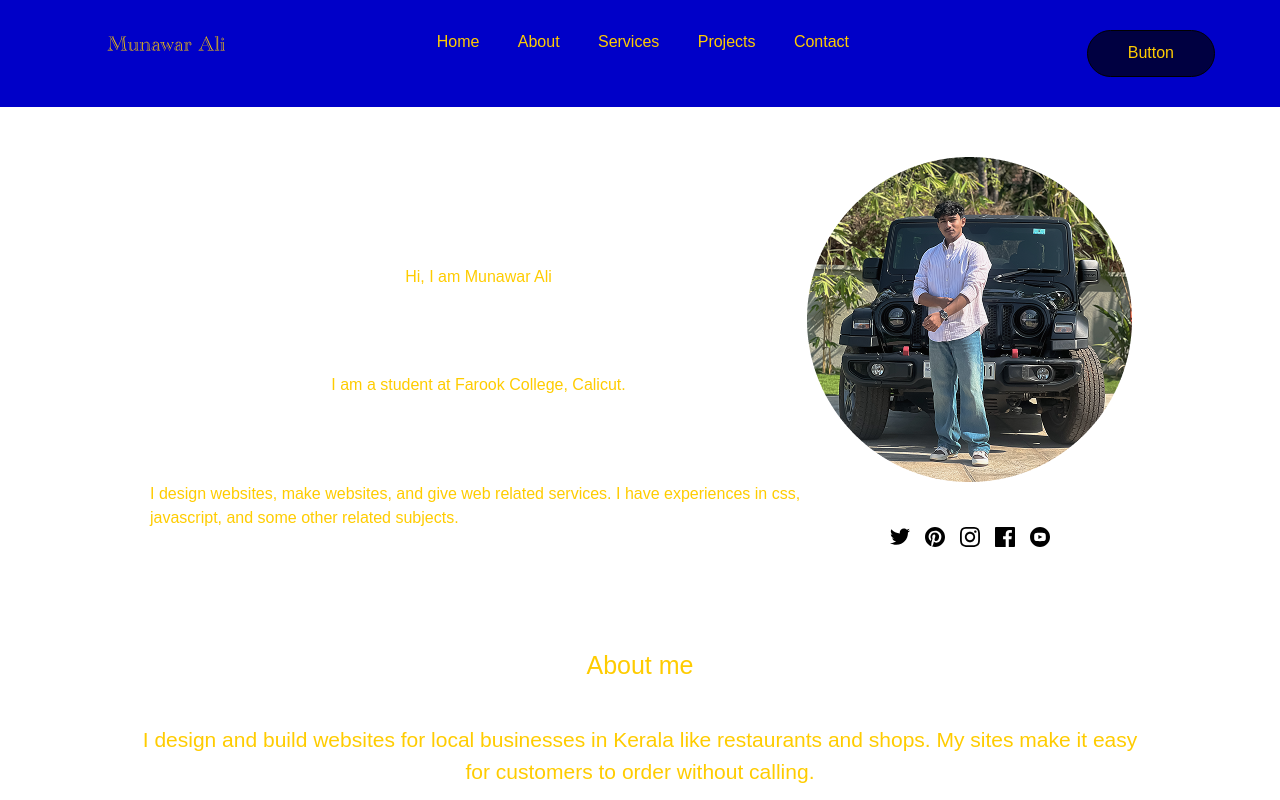
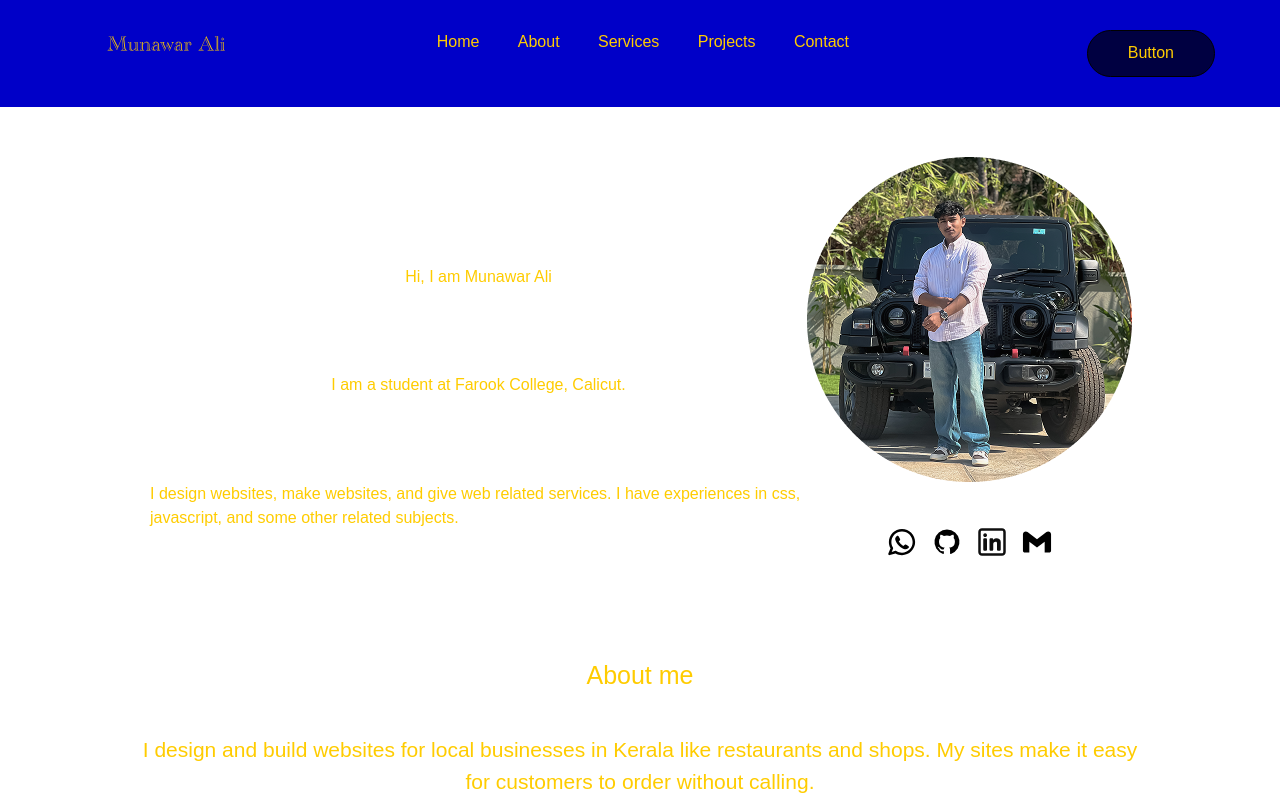
Before and after one commit to Webmav/my-portfolio, a React (Vite) app: page / in a window 1280 px wide. Shown: the top 800 px of the page. Built offline with nearby package versions, Linux system fonts and the light colour scheme; a web font is replaced by a local one.

Commit message:
Changed social-icons in the hero to match footer.

```diff
--- a/src/components/Footer.jsx
+++ b/src/components/Footer.jsx
@@ -48,7 +48,6 @@ export default function Footer() {
                 </ul>
 
                 <div className='flex gap-[10px] md:gap-[15px]'>
-
                     <NavLink to="https://github.com/Webmav">
                         <svg className="icon | h-[13.33px] md:h-[30px] w-[13.33px] md:w-[30px] hover:bg-blue-800 rounded">
                         <use xlinkHref="/img/social-icon-s.svg#github-svgrepo-com"></use>
--- a/src/components/Hero.jsx
+++ b/src/components/Hero.jsx
@@ -55,40 +55,31 @@ export default function Hero() {
             </div>
 
             <div id='social-icons' className='flex gap-[10px] md:gap-[15px] mbs-[12.5px] md:mbs-[45px] justify-center'>
-                <NavLink
-                    to='/'>
-                    <svg className="icon | h-[13.33px] md:h-[20px] w-[13.33px] md:w-[20px]">
-                    <use xlinkHref="/img/social-icons.svg#Vector-1"></use>
+                    <NavLink to="https://wa.me//971583070144?text=Hi, I'd like to work with you!">
+                        <svg className="icon | h-[13.33px] md:h-[30px] w-[13.33px] md:w-[30px] hover:bg-blue-800 rounded">
+                            <use xlinkHref="/img/social-icon-s.svg#whatsapp-svgrepo-com"></use>
                         </svg>
                     </NavLink>
 
-                <NavLink
-                    to='/'>
-                    <svg className="icon | h-[13.33px] md:h-[20px] w-[13.33px] md:w-[20px]">
-                    <use xlinkHref="/img/social-icons.svg#Vector-2"></use>
+                    <NavLink to="https://github.com/Webmav">
+                        <svg className="icon | h-[13.33px] md:h-[30px] w-[13.33px] md:w-[30px] hover:bg-blue-800 rounded">
+                            <use xlinkHref="/img/social-icon-s.svg#github-svgrepo-com"></use>
                         </svg>
                     </NavLink>
 
-                <NavLink
-                    to='/'>
-                    <svg className="icon | h-[13.33px] md:h-[20px] w-[13.33px] md:w-[20px]">
-                    <use xlinkHref="/img/social-icons.svg#Vector-3"></use>
+                    <NavLink to="https://www.linkedin.com/in/munawaraliv">
+                        <svg className="icon | h-[13.33px] md:h-[30px] w-[13.33px] md:w-[30px] hover:bg-blue-800 rounded">
+                            <use xlinkHref="/img/social-icon-s.svg#linkedin-svgrepo-com"></use>
                         </svg>
                     </NavLink>
 
-                <NavLink
-                    to='/'>
-                    <svg className="icon | h-[13.33px] md:h-[20px] w-[13.33px] md:w-[20px]">
-                    <use xlinkHref="/img/social-icons.svg#Vector-4"></use>
+                    <NavLink to="https://mail.google.com/mail/u/0/#inbox">
+                        <svg className="icon | h-[13.33px] md:h-[30px] w-[13.33px] md:w-[30px] hover:bg-blue-800 rounded">
+                            <use xlinkHref="/img/social-icon-s.svg#gmail-svgrepo-com"></use>
                         </svg>
                     </NavLink>
 
-                <NavLink
-                    to='/'>
-                    <svg className="icon | h-[13.33px] md:h-[20px] w-[13.33px] md:w-[20px]">
-                    <use xlinkHref="/img/social-icons.svg#Vector"></use>
-                    </svg>
-                </NavLink>
+
             </div>
         </div>
     )
```
Lines whose indentation alone changed are shown as unchanged.
